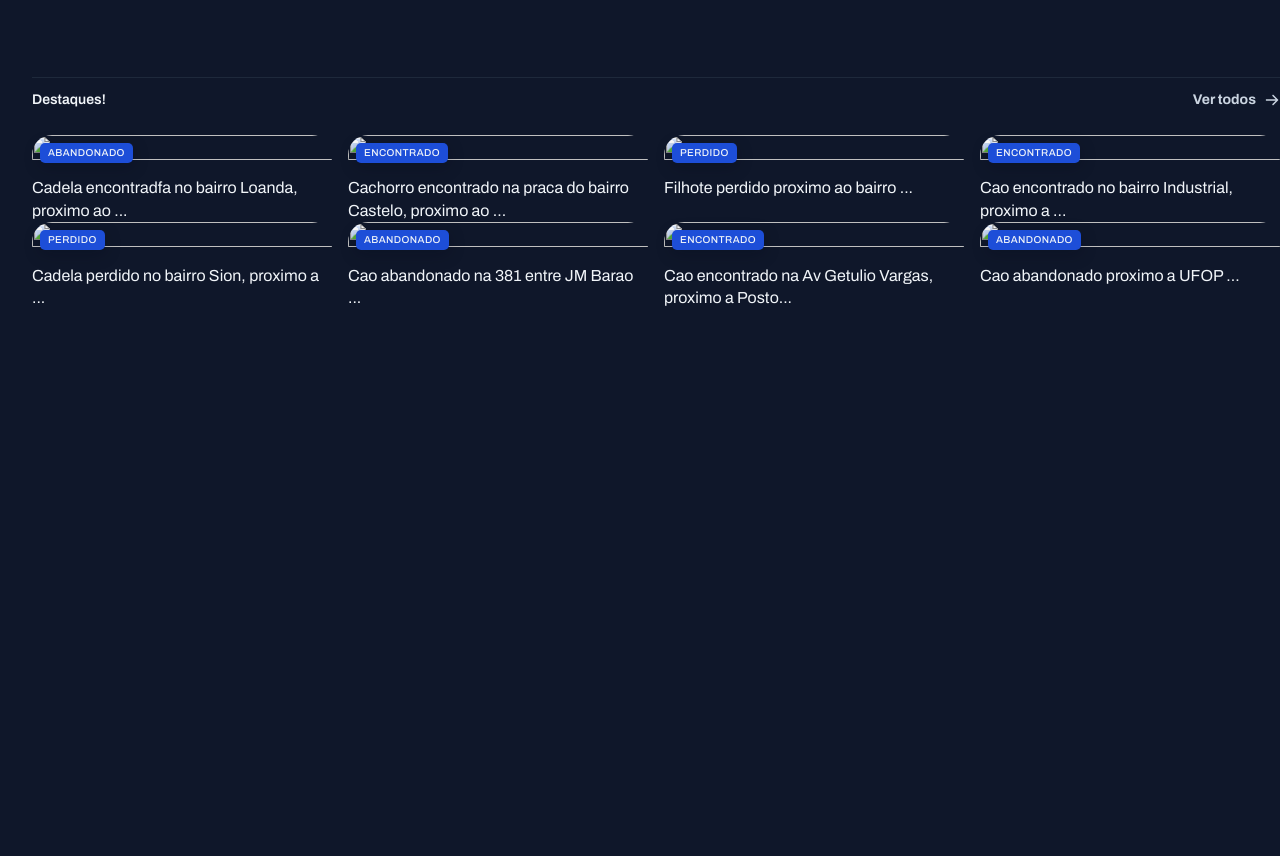
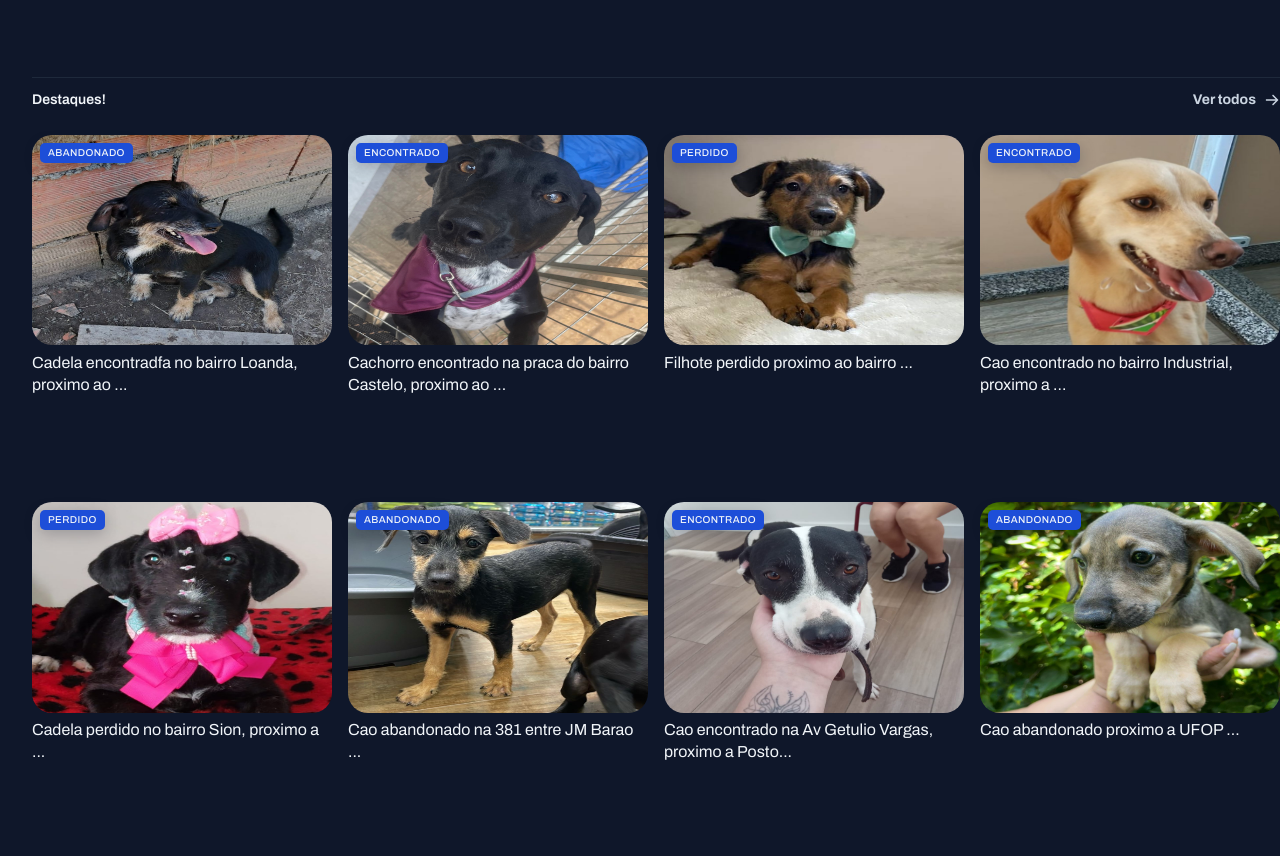
Before and after one commit to DaviVenancio2022/projetoPet, a plain HTML site: page index.html in a window 1280 px wide. Shown: the part 1241-2097 px from the top of the page. Before the commit the page ends 1654 px from the top, so only its background shows below. Drawn offline with Linux system fonts and the light colour scheme; the site is published under a folder, as on GitHub Pages, so addresses that start at the root find nothing.

Commit message:
Ajustes de imagens

```diff
--- a/index.html
+++ b/index.html
@@ -144,21 +144,21 @@
                 <div class="grid gap-16">
                     <figure>
                         <span class="content-tag">Abandonado</span>
-                        <img src="/dog4.jpeg" alt="" />
+                        <img src="assets/img/dog4.jpeg" alt="" />
                         <a href="#" class="abrir-modal">
                             Cadela encontradfa no bairro Loanda, proximo ao ...
                         </a>
                     </figure>
                     <figure>
                         <span class="content-tag">encontrado</span>
-                        <img src="/dog1.jpeg" alt="" />
+                        <img src="assets/img/dog1.jpeg" alt="" />
                         <a href="#" class="abrir-modal">
                             Cachorro encontrado na praca do bairro Castelo, proximo ao ...
                         </a>
                     </figure>
                     <figure>
                         <span class="content-tag">perdido</span>
-                        <img src="/fog2.jpeg"
+                        <img src="assets/img/fog2.jpeg"
                         alt="" />
                         <a href="#" class="abrir-modal">
                             Filhote perdido proximo ao bairro ...
@@ -166,35 +166,35 @@
                     </figure>
                     <figure>
                         <span class="content-tag">encontrado</span>
-                        <img src="/dog3.jpeg" alt="" />
+                        <img src="assets/img/dog3.jpeg" alt="" />
                         <a href="#" class="abrir-modal">
                             Cao encontrado no bairro Industrial, proximo a ...
                         </a>
                     </figure>
                     <figure>
                         <span class="content-tag">perdido</span>
-                        <img src="/dog5.jpeg" alt="" />
+                        <img src="assets/img/dog5.jpeg" alt="" />
                         <a href="#" class="abrir-modal">
                             Cadela perdido no bairro Sion, proximo a ...
                         </a>
                     </figure>
                     <figure>
                         <span class="content-tag">abandonado</span>
-                        <img src="/dog6.jpeg" alt="" />
+                        <img src="assets/img/dog6.jpeg" alt="" />
                         <a href="#" class="abrir-modal">
                             Cao abandonado na 381 entre JM Barao ...
                         </a>
                     </figure>
                     <figure>
                         <span class="content-tag">encontrado</span>
-                        <img src="/dog7.jpeg" alt="" />
+                        <img src="assets/img/dog7.jpeg" alt="" />
                         <a href="#" class="abrir-modal">
                             Cao encontrado na Av Getulio Vargas, proximo a Posto...
                         </a>
                     </figure>
                     <figure>
                         <span class="content-tag">abandonado</span>
-                        <img src="/dog8.jpeg" alt="" />
+                        <img src="assets/img/dog8.jpeg" alt="" />
                         <a href="#" class="abrir-modal">
                             Cao abandonado proximo a UFOP ...
                         </a>
```
Also changed, not shown: ajude_um_pet.html (+2 -2 lines), feedback.html (+1 -1 lines), assets/Ads.png (deleted), assets/img/Captura de Tela 2025-02-25 às 17.23.41.png (renamed from Captura de Tela 2025-02-25 às 17.23.41.png), assets/img/Captura de Tela 2025-02-25 às 17.26.44.png (renamed from Captura de Tela 2025-02-25 às 17.26.44.png), assets/img/dog1.jpeg (renamed from dog1.jpeg), assets/img/dog3.jpeg (renamed from dog3.jpeg), assets/img/dog4.jpeg (renamed from dog4.jpeg), assets/img/dog5.jpeg (renamed from dog5.jpeg), assets/img/dog6.jpeg (renamed from dog6.jpeg), assets/img/dog7.jpeg (renamed from dog7.jpeg), assets/img/dog8.jpeg (renamed from dog8.jpeg), assets/img/dogfeedback.jpg (renamed from dogfeedback.jpg), assets/img/fog2.jpeg (renamed from fog2.jpeg), 2 more files.
